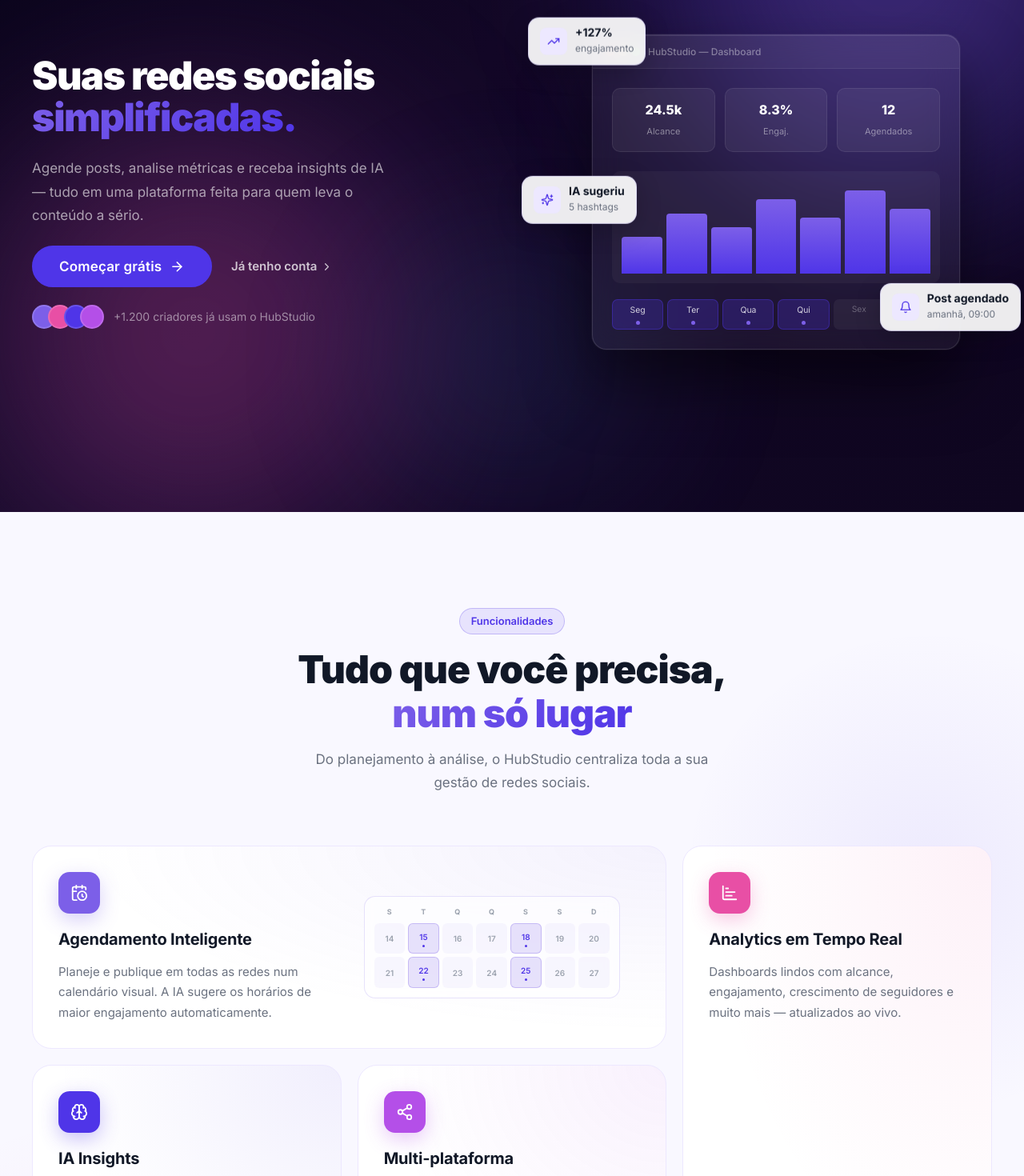
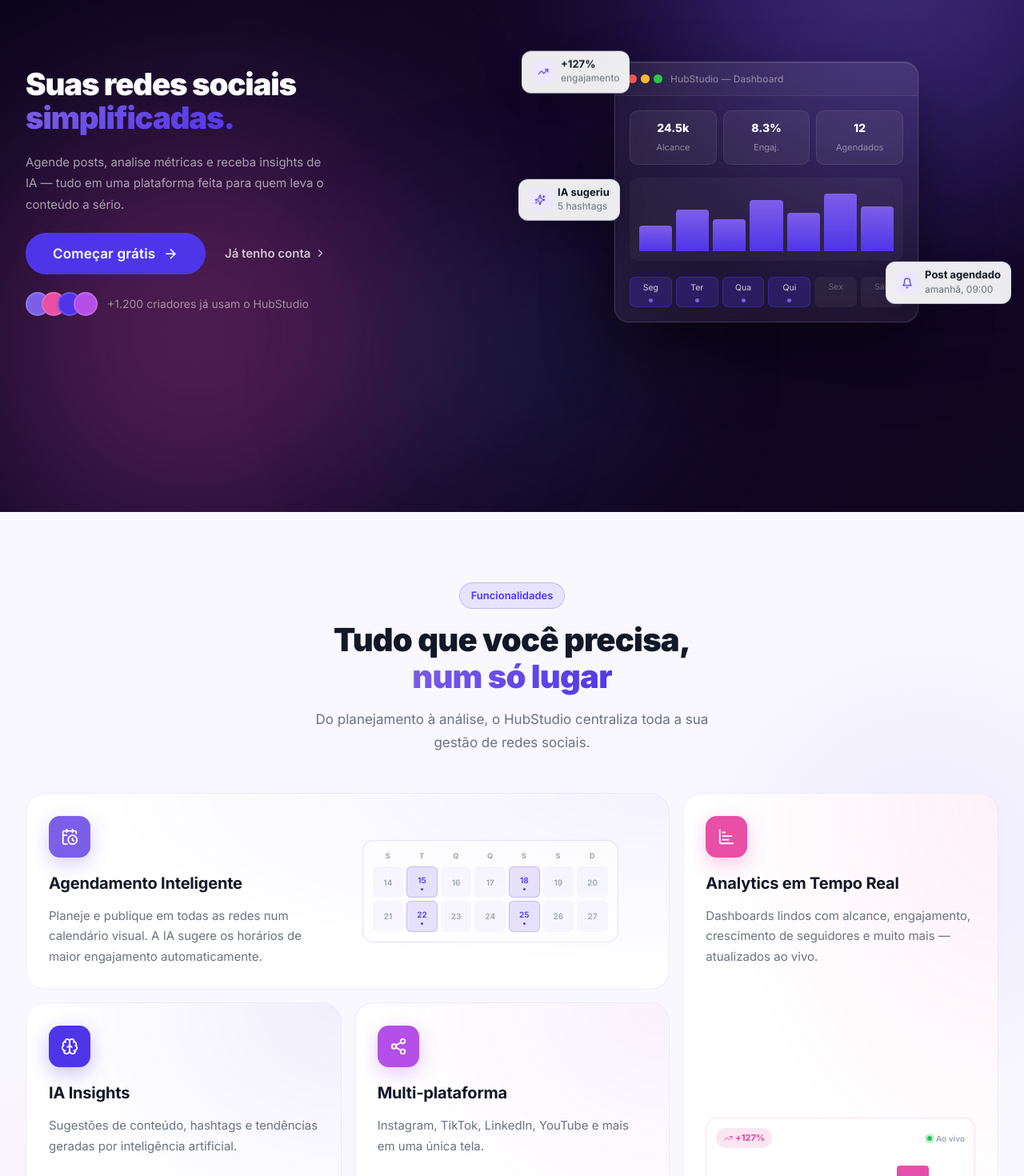
Before and after one commit to brenosemfreio/tcc, a React (Vite) app: page / in a window 1280 px wide. Shown: the part 160-1630 px from the top of the page at 80% size. Built offline with nearby package versions, Linux system fonts and the light colour scheme.

Commit message:
chore: auto sync [Claude]

```diff
--- a/src/pages/Landing/Landing.css
+++ b/src/pages/Landing/Landing.css
@@ -1763,12 +1763,54 @@
    ══════════════════════════════════════════════════════════ */
 
 /* ── ≤1280px: narrow desktop ───────────────────────────── */
+/* ── ≤1440px: laptops / notebooks ─────────────────────── */
+@media (max-width: 1440px) {
+  .l-hero__inner { gap: 140px; }
+  .l-mockup { max-width: 460px; }
+  .l-mockup__chart { height: 120px; }
+}
+
+/* ── ≤1280px: small laptops (1366px common) ────────────── */
 @media (max-width: 1280px) {
+  .l-landing section .container { padding-inline: 32px; }
+
   .l-hero__inner {
-    gap: 120px;
+    gap: 56px;
     grid-template-columns: 1fr 1fr;
   }
-  .l-mockup { max-width: 460px; }
+  .l-mockup { max-width: 380px; }
+  .l-mockup__chart { height: 104px; }
+  .l-mockup__body { padding: 18px; }
+  .l-mockup__kpis { gap: 8px; margin-bottom: 16px; }
+  .l-mockup__kpi { padding: 10px 8px; }
+  .l-mockup__kpi strong { font-size: 0.875rem; }
+
+  .l-hero__title { font-size: clamp(1.875rem, 3vw, 2.5rem); white-space: normal; }
+  .l-hero__sub   { font-size: 0.9375rem; max-width: 380px; }
+
+  /* Floating badges — menor e reposicionadas */
+  .l-float { font-size: 0.75rem; padding: 8px 12px; gap: 8px; border-radius: 12px; }
+  .l-float__icon { width: 28px; height: 28px; font-size: 0.875rem; border-radius: 7px; }
+  .l-float strong { font-size: 0.8125rem; }
+  .l-float--1 { left: -16px; top: -8px; }
+  .l-float--2 { right: -16px; }
+  .l-float--3 { left: -20px; }
+
+  /* Section paddings menores */
+  .l-features,
+  .l-steps,
+  .l-faq,
+  .l-pricing { padding: 88px 0; }
+  .l-stats { padding: 64px 0; }
+  .l-cta    { padding: 96px 0; }
+
+  /* Section head menor */
+  .l-section-head { margin-bottom: 48px; }
+  .l-section-head h2 { font-size: clamp(1.75rem, 3.2vw, 2.5rem); }
+
+  /* Bento cards */
+  .l-bento { gap: 16px; }
+  .l-bento__card { padding: 28px; }
 }
 
 /* ── ≤1024px: tablet ───────────────────────────────────── */
```
